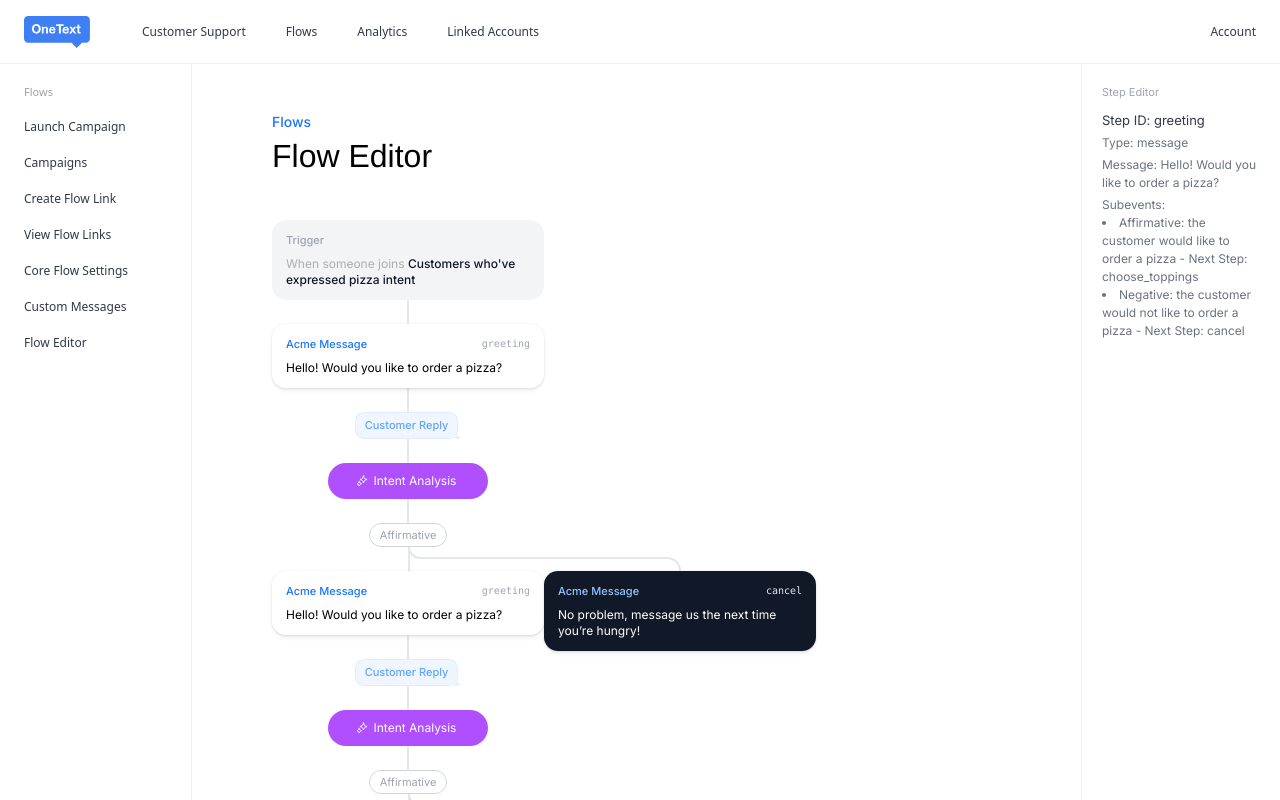
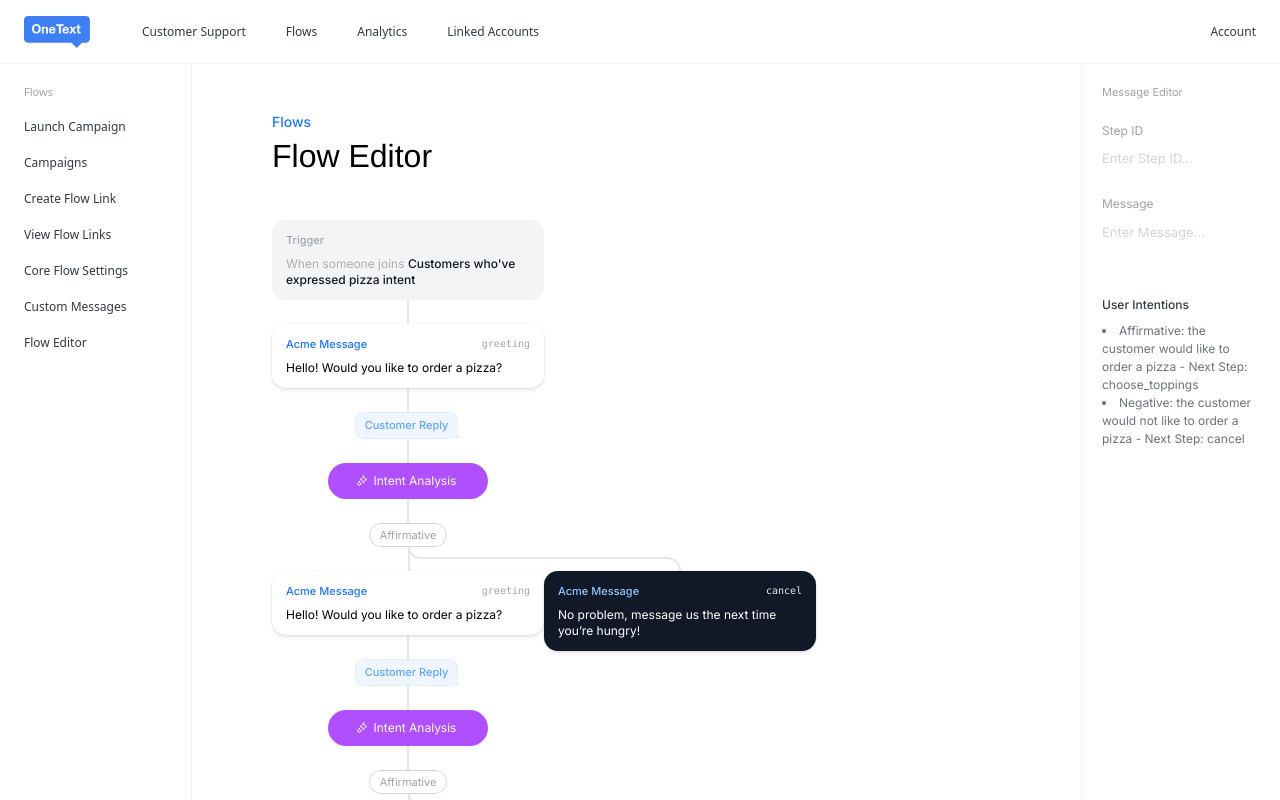
Before and after one commit to simeonlee/onetext-console, a Next.js app: page / in a window 1280 px wide. Both pictures are taken after a click on the element 408 px from the left and 356 px from the top of the page. Built offline with nearby package versions, Linux system fonts and the light colour scheme.

Commit message:
initialize form inputs

```diff
--- /dev/null
+++ b/src/components/Label.tsx
@@ -0,0 +1,40 @@
+import React, { FC, ReactNode } from "react";
+import classNames from "classnames";
+
+interface LabelProps {
+  id?: string;
+  htmlFor?: string;
+  className?: string;
+  hasError?: boolean;
+  children?: ReactNode;
+  size?: "sm" | "md";
+  disabled?: boolean;
+}
+
+const Label: FC<LabelProps> = ({
+  id,
+  htmlFor,
+  children,
+  className,
+  size = "md",
+  hasError = false,
+  disabled = false,
+}) => {
+  const defaultClasses = classNames("block", {
+    "text-xs text-gray-400 font-normal leading-relaxed": size === "sm",
+    "text-sm text-gray-900 font-medium": size === "md",
+    "mb-1.5": size === "sm" && !className?.includes("mb-"),
+    "mb-3": size === "md" && !className?.includes("mb-"),
+    "text-red-500": hasError,
+    "opacity-[0.35] pointer-events-none": disabled,
+  });
+  const mergedClasses = classNames(defaultClasses, className);
+
+  return (
+    <label htmlFor={htmlFor ?? id} className={mergedClasses}>
+      {children}
+    </label>
+  );
+};
+
+export default Label;
--- /dev/null
+++ b/src/components/TextArea.tsx
@@ -0,0 +1,122 @@
+import React, {
+  ChangeEvent,
+  ForwardRefRenderFunction,
+  useEffect,
+  useRef,
+} from "react";
+import classNames from "classnames";
+import Label from "~/components/Label";
+
+interface TextAreaProps {
+  id?: string;
+  size?: "sm" | "lg";
+  label?: string;
+  labelSize?: "sm" | "md";
+  description?: string;
+  value: string;
+  onChange: (value: any) => void;
+  className?: string;
+  containerClassName?: string;
+  hasError?: boolean;
+  optional?: boolean;
+  placeholder?: string;
+  disabled?: boolean;
+  required?: boolean;
+  editable?: boolean;
+  hoverToEdit?: boolean;
+}
+
+const TextArea: ForwardRefRenderFunction<HTMLTextAreaElement, TextAreaProps> = (
+  {
+    id,
+    size = "sm",
+    label,
+    labelSize = "md",
+    description,
+    value,
+    onChange,
+    className,
+    containerClassName,
+    hasError = false,
+    optional = false,
+    placeholder = "",
+    disabled = false,
+    required = false,
+    editable = true,
+    hoverToEdit = false,
+    ...props
+  },
+  ref
+) => {
+  const textAreaRef = useRef<HTMLTextAreaElement | null>(null);
+  const defaultClasses = classNames(
+    "w-full rounded-lg outline-none resize-none",
+    "disabled:opacity-[0.35] disabled:pointer-events-none",
+    {
+      "border-red-200 focus:ring-red-200": hasError,
+      "px-3 py-2 text-sm": size === "sm",
+      "px-3 py-4 text-md": size === "lg",
+      "pointer-events-none": editable === false,
+      "text-input-subtle-shadow ot-border focus:border-blue-200": !hoverToEdit,
+      "!py-1.5 !p-2 !-my-1.5 !-m-2 rounded-lg transition-all": hoverToEdit,
+      "!text-[13px] !leading-[24px]": hoverToEdit,
+      "ot-ring focus:text-gray-300 hover:text-gray-300":
+        editable && hoverToEdit,
+    }
+  );
+  const mergedClasses = classNames(defaultClasses, className);
+
+  useEffect(() => {
+    if (textAreaRef.current) {
+      textAreaRef.current.style.height = "inherit";
+      const scrollHeight = textAreaRef.current.scrollHeight;
+      textAreaRef.current.style.height = scrollHeight + "px";
+    }
+  }, [value]);
+
+  return (
+    <div className={containerClassName}>
+      {label || optional ? (
+        <div
+          className={`flex items-center justify-between space-x-[5px] ${
+            description ? "mb-2.5" : "mb-3"
+          }`}
+        >
+          {label && (
+            <Label id={id} className="mb-0" size={labelSize}>
+              {label}
+            </Label>
+          )}
+          {optional && (
+            <span className="text-xs font-normal text-zinc-300">optional</span>
+          )}
+        </div>
+      ) : null}
+      {description && (
+        <p className="text-xs text-gray-600 mb-4 leading-relaxed">
+          {description}
+        </p>
+      )}
+      <textarea
+        id={id}
+        value={value}
+        placeholder={placeholder}
+        onChange={(event: ChangeEvent<HTMLTextAreaElement>) =>
+          onChange(event.target.value)
+        }
+        className={mergedClasses}
+        autoComplete="off"
+        ref={textAreaRef}
+        disabled={disabled}
+        required={required}
+        style={{
+          width: hoverToEdit ? "calc(100% + 16px)" : "100%",
+          minHeight: "3em", // Minimum height of 3 lines
+        }}
+        {...props}
+      />
+    </div>
+  );
+};
+
+export default React.forwardRef(TextArea);
--- /dev/null
+++ b/src/components/TextInput.tsx
@@ -0,0 +1,117 @@
+import React, { ChangeEvent } from "react";
+import classNames from "classnames";
+import Label from "~/components/Label";
+
+interface TextInputProps {
+  id?: string;
+  size?: "sm" | "lg";
+  label?: string;
+  labelSize?: "sm" | "md";
+  value: string | number;
+  onChange: (value: any) => void;
+  className?: string;
+  containerClassName?: string;
+  hasError?: boolean;
+  optional?: boolean;
+  placeholder?: string;
+  type?: string;
+  disabled?: boolean;
+  name?: string;
+  autoComplete?: string;
+  required?: boolean;
+  editable?: boolean;
+  hoverToEdit?: boolean;
+  min?: string;
+  step?: string;
+}
+
+/**
+ * ForwardRef allows us to handle the ref prop passed to the component
+ * which allows us to have the first input of a page selected on page load
+ */
+
+const TextInput: React.ForwardRefRenderFunction<
+  HTMLInputElement,
+  TextInputProps
+> = (
+  {
+    id,
+    size = "sm",
+    label,
+    labelSize = "md",
+    value,
+    onChange,
+    className,
+    containerClassName,
+    hasError = false,
+    optional = false,
+    placeholder = "",
+    type = "text",
+    disabled = false,
+    required = false,
+    editable = true,
+    hoverToEdit = false,
+    min,
+    step,
+    ...props
+  },
+  ref
+) => {
+  const defaultClasses = classNames(
+    "w-full rounded-lg outline-none",
+    "disabled:opacity-[0.35] disabled:pointer-events-none",
+    {
+      "border-red-200 focus:ring-red-200": hasError,
+      "px-3 py-2 text-sm": size === "sm",
+      "px-3 py-4 text-md": size === "lg",
+      "pointer-events-none": editable === false,
+      "text-input-subtle-shadow ot-border focus:border-blue-200": !hoverToEdit,
+      "!py-1.5 !p-2 !-my-1.5 !-m-2 rounded-lg text-gray-600 transition-all":
+        hoverToEdit,
+      "!text-[13px] !leading-[24px]": hoverToEdit,
+      "ot-ring focus:text-gray-300 hover:text-gray-300":
+        editable && hoverToEdit,
+    }
+  );
+  const mergedClasses = classNames(defaultClasses, className);
+
+  return (
+    <div className={containerClassName}>
+      {label || optional ? (
+        <div className="flex items-center justify-between space-x-[5px] mb-3">
+          {label && (
+            <Label id={id} className="mb-0" size={labelSize}>
+              {label}
+            </Label>
+          )}
+          {optional && (
+            <span className="text-xs font-normal text-zinc-300">optional</span>
+          )}
+        </div>
+      ) : null}
+      <input
+        id={id}
+        value={value}
+        placeholder={placeholder}
+        onChange={(event: ChangeEvent<HTMLInputElement>) =>
+          onChange(event.target.value)
+        }
+        className={mergedClasses}
+        autoComplete="off"
+        type={type}
+        ref={ref}
+        min={min}
+        step={step}
+        disabled={disabled}
+        required={required}
+        style={{
+          width: hoverToEdit ? "calc(100% + 16px)" : "100%",
+          transition: "padding-left 0.15s ease-out",
+        }}
+        {...props}
+      />
+    </div>
+  );
+};
+
+export default React.forwardRef(TextInput);
--- a/src/components/nav/FlowEditorRightNav.tsx
+++ b/src/components/nav/FlowEditorRightNav.tsx
@@ -4,12 +4,19 @@ import {
 } from "~/constants/base";
 import { useFlowEditor } from "~/contexts/FlowEditorContext";
 import pizzaOrderFlow from "~/pages/pizzaOrderFlow.json";
+import { useState } from "react";
+import TextInput from "../TextInput";
+import Label from "../Label";
+import TextArea from "../TextArea";
 
 export default function FlowEditorRightNav() {
   const { selectedStepId } = useFlowEditor();
   const selectedStep = pizzaOrderFlow.steps.find(
     (step) => step.id === selectedStepId
   );
+
+  const [stepId, setStepId] = useState(selectedStep?.id || "");
+  const [message, setMessage] = useState(selectedStep?.message || "");
 
   return (
     <div
@@ -20,19 +27,36 @@ export default function FlowEditorRightNav() {
       }}
     >
       <div className="px-5 transition-all pt-3 pb-5 overflow-y-scroll scrollbar-none">
-        <h4 className="text-[11px] text-gray-400 py-2 mb-0.5">Step Editor</h4>
+        <h4 className="text-[11px] text-gray-400 py-2 mb-3">
+          {selectedStep?.type === "message" ? "Message Editor" : "Step Editor"}
+        </h4>
         {selectedStep ? (
-          <div className="space-y-1">
-            <h5 className="text-[13px] ot-black">Step ID: {selectedStep.id}</h5>
-            <p className="text-[12px] text-gray-500">
-              Type: {selectedStep.type}
-            </p>
-            <p className="text-[12px] text-gray-500">
-              Message: {selectedStep.message}
-            </p>
+          <div className="space-y-6">
+            <div className="text-[13px] ot-black">
+              <Label size="sm">Step ID</Label>
+              <TextInput
+                id="stepId"
+                placeholder="Enter Step ID..."
+                value={stepId}
+                onChange={(e) => setStepId(e.target.value)}
+                hoverToEdit
+              />
+            </div>
+
+            <div className="text-xs text-gray-500">
+              <Label size="sm">Message</Label>
+              <TextArea
+                id="stepMessage"
+                placeholder="Enter Message..."
+                value={message}
+                onChange={(e) => setMessage(e.target.value)}
+                hoverToEdit
+              />
+            </div>
+
             {selectedStep.events && (
               <div className="text-[12px] text-gray-500">
-                <p>Subevents:</p>
+                <h6 className="ot-black font-medium mb-2">User Intentions</h6>
                 <ul className="list-disc list-inside">
                   {selectedStep.events.map((event, index) => (
                     <li key={index}>
--- a/src/pages/index.tsx
+++ b/src/pages/index.tsx
@@ -1,5 +1,5 @@
 import { Inter } from "next/font/google";
-import { useEffect, useState } from "react";
+import { useEffect, useRef, useState } from "react";
 import pizzaOrderFlow from "./pizzaOrderFlow.json";
 import MessageStepStack from "~/components/MessageStepStack";
 import TerminalMessageStep from "~/components/TerminalMessageStep";
@@ -20,8 +20,8 @@ const inter = Inter({ subsets: ["latin"] });
 
 function FlowEditor() {
   const { setSelectedStepId } = useFlowEditor();
-
   const [flowData, setFlowData] = useState(pizzaOrderFlow);
+  const flowEditorRef = useRef<HTMLDivElement>(null);
 
   const initialStep =
     flowData?.steps?.find((step) => step.id === flowData.initialStepID) ||
@@ -41,11 +41,11 @@ function FlowEditor() {
   };
 
   useEffect(() => {
-    document.addEventListener("click", handleOutsideClick);
+    flowEditorRef.current?.addEventListener("click", handleOutsideClick);
     return () => {
-      document.removeEventListener("click", handleOutsideClick);
+      flowEditorRef.current?.removeEventListener("click", handleOutsideClick);
     };
-  }, []);
+  }, [flowEditorRef]);
 
   return (
     <main className={`${inter.className}`}>
@@ -56,6 +56,7 @@ function FlowEditor() {
         }}
       >
         <div
+          ref={flowEditorRef}
           className="overflow-scroll pt-12 pb-56 px-20 2xl:px-24 w-full"
           style={{ width: `calc(100vw - ${rightNavWidth}px)` }}
         >
--- a/src/styles/globals.css
+++ b/src/styles/globals.css
@@ -63,3 +63,46 @@ h6 {
   scrollbar-width: none; /* Firefox 64 */
   -ms-overflow-style: none; /* IE 10 */
 }
+
+.text-input-subtle-shadow {
+  box-shadow: 0px 3px 1px rgba(0, 0, 0, 0.01), 0px 2px 1px rgba(0, 0, 0, 0.02),
+    0px 1px 1px rgba(0, 0, 0, 0.03), 0px 0px 0px rgba(0, 0, 0, 0.04),
+    0px 0px 0px rgba(0, 0, 0, 0.04);
+}
+
+.ot-ring {
+  box-sizing: border-box;
+}
+
+.ot-ring:hover,
+.ot-ring:focus {
+  box-shadow: 0 0 0 1px #e9f1ff;
+}
+
+@media (min-resolution: 192dpi), (min-resolution: 2dppx) {
+  .ot-ring:hover,
+  .ot-ring:focus {
+    box-shadow: 0 0 0 0.5px #d4e4ff;
+  }
+}
+
+.high-res-ring {
+  box-sizing: border-box;
+}
+
+.high-res-ring:hover,
+.high-res-ring:focus {
+  box-shadow: 0 0 0 1px theme("colors.gray.200");
+}
+
+@media (min-resolution: 192dpi), (min-resolution: 2dppx) {
+  .high-res-ring:hover,
+  .high-res-ring:focus {
+    box-shadow: 0 0 0 0.5px theme("colors.gray.300");
+  }
+}
+
+input::placeholder,
+textarea::placeholder {
+  color: theme("colors.neutral.300");
+}
```
